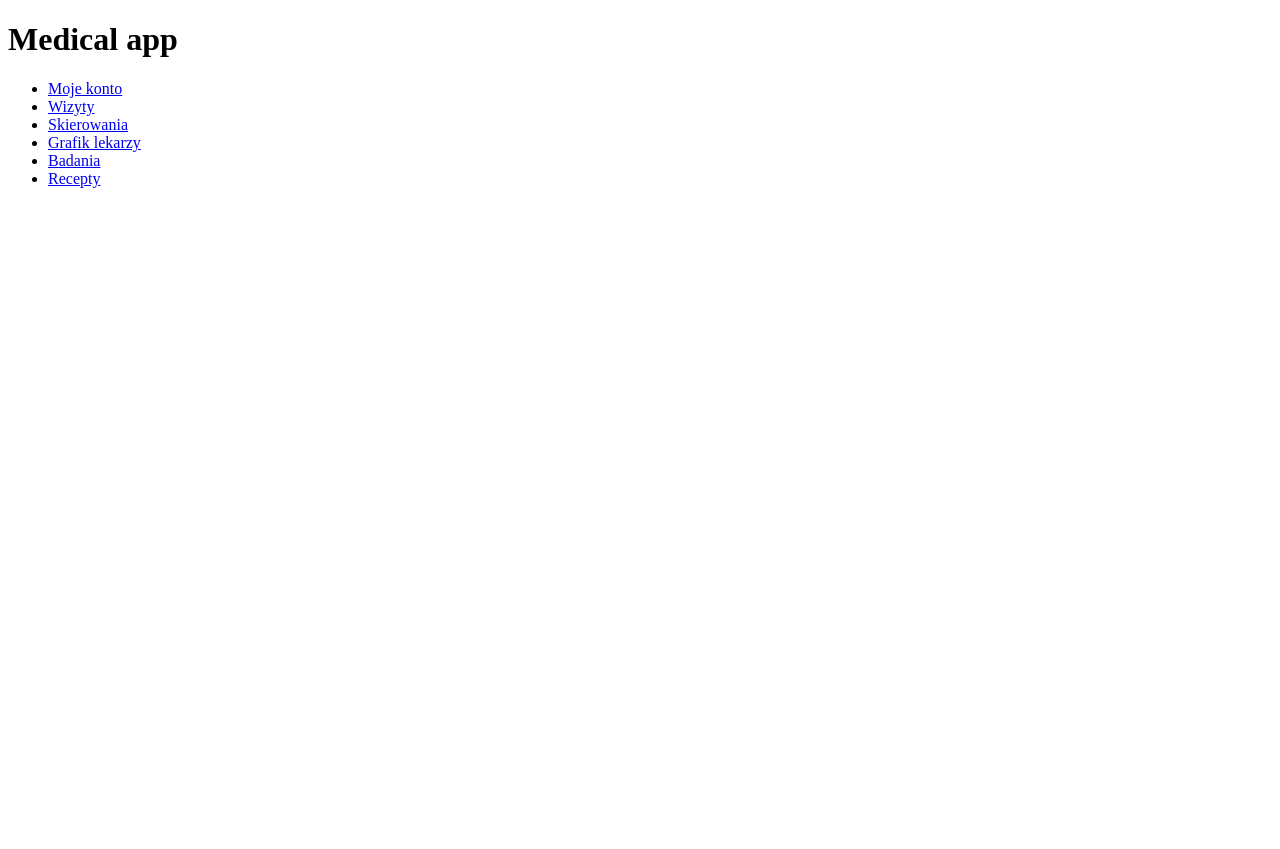
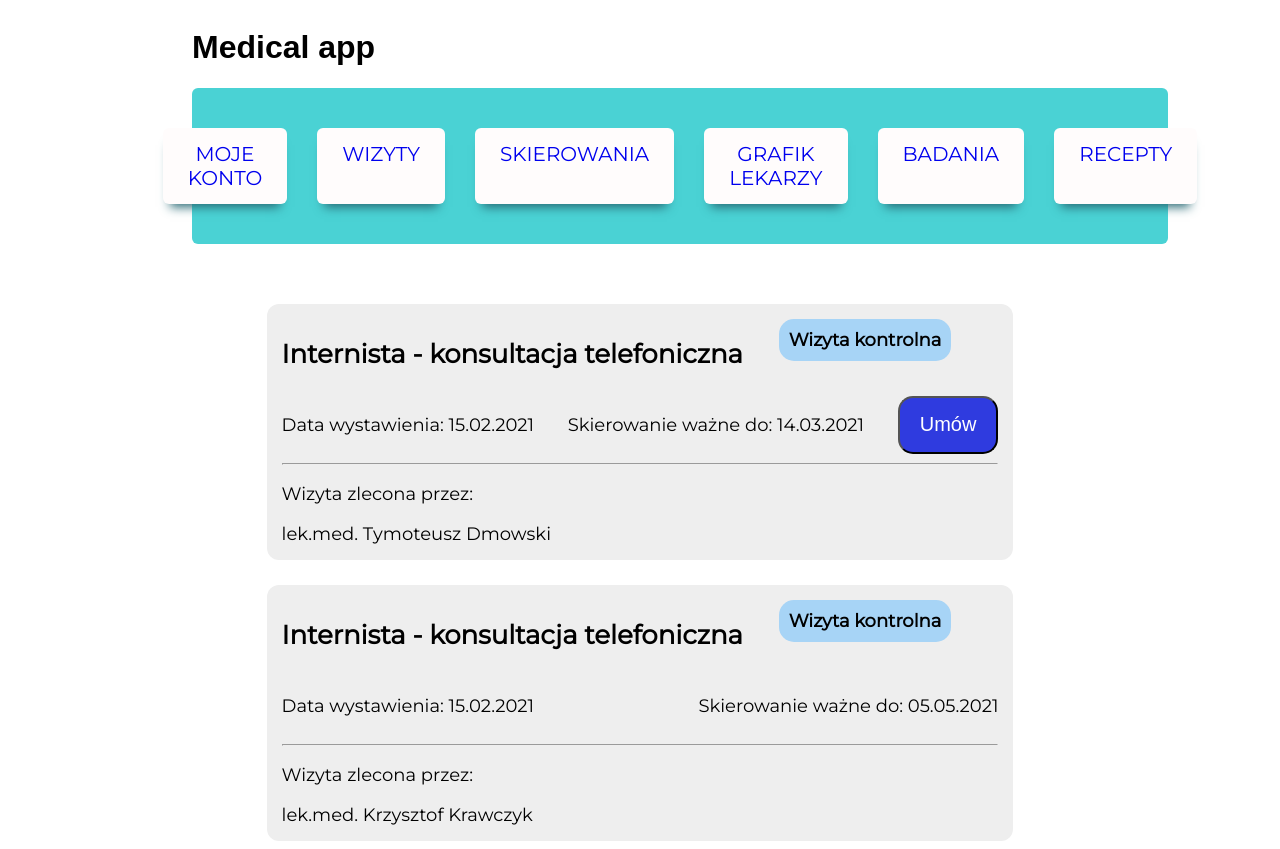
Before and after one commit to zuzKomar/medical-center-frontend, a React (Create React App) app: page / in a window 1280 px wide. Before the commit the page ends 800 px from the top, so only its background shows below. Built offline with nearby package versions, Linux system fonts and the light colour scheme.

Commit message:
finished referral and navigation styling

```diff
--- a/src/App.js
+++ b/src/App.js
@@ -1,17 +1,39 @@
 import Navigation from "./components/fragments/Navigation";
+import RefferalList from "./components/referral/ReferralList";
 import {
     BrowserRouter as Router,
     Switch,
     Route
 } from "react-router-dom";
-
+import {useState} from 'react'
 
 function App() {
+    const [referrals, setReferrals] = useState([
+        {
+            id:1,
+            serviceId:1,
+            dateFrom: '15.02.2021',
+            dateTo: '14.03.2021',
+            used: false,
+            patient: 1,
+            doctor: 'Tymoteusz Dmowski' //brak w encji
+        },
+        {
+            id:2,
+            serviceId:2,
+            dateFrom: '15.02.2021',
+            dateTo: '05.05.2021',
+            used: true,
+            patient: 1,
+            doctor: 'Krzysztof Krawczyk'
+        }
+    ])
   return (
       <Router>
           <div>
               <h1>Medical app</h1>
               <Navigation/>
+              <RefferalList referrals={referrals}/>
           </div>
       </Router>
   );
--- a/src/components/fragments/Navigation.js
+++ b/src/components/fragments/Navigation.js
@@ -1,19 +1,19 @@
 import React from "react";
-import {Link} from 'react-router-dom'
+import {NavLink} from 'react-router-dom'
 
 function Navigation(){
     return(
-        <nav>
-            <ul>
-                <li><Link to="/">Moje konto</Link> </li>
-                <li><Link to="/wizyty">Wizyty</Link> </li>
-                <li><Link to="/skierowania">Skierowania</Link></li>
-                <li><Link to="/grafik-lekarzy">Grafik lekarzy</Link></li>
-                <li><Link to="/badania">Badania</Link></li>
-                <li><Link to="/recepty">Recepty</Link></li>
+        <nav >
+            <ul className="nav">
+                <li><NavLink to="/moje-konto" style={{textDecoration:"none"}}>MOJE KONTO</NavLink> </li>
+                <li><NavLink to="/wizyty" style={{textDecoration:"none"}}>WIZYTY</NavLink> </li>
+                <li><NavLink to="/skierowania" style={{textDecoration:"none"}}>SKIEROWANIA</NavLink></li>
+                <li><NavLink to="/grafik-lekarzy" style={{textDecoration:"none"}}>GRAFIK LEKARZY</NavLink></li>
+                <li><NavLink to="/badania" style={{textDecoration:"none"}}>BADANIA</NavLink></li>
+                <li><NavLink to="/recepty" style={{textDecoration:"none"}}>RECEPTY</NavLink></li>
             </ul>
         </nav>
     )
 }
 
-export default Navigation
+export default Navigation;
--- /dev/null
+++ b/src/components/referral/Referral.js
@@ -0,0 +1,26 @@
+import React from "react";
+
+const Referral = ({referral}) =>{
+
+return(
+    <div className="referral">
+        <div className="referralDiv1">
+            <p className="referralHeader">Internista - konsultacja telefoniczna</p>
+            <label className="serviceType">Wizyta kontrolna</label>
+        </div>
+        <div className="referralDiv2">
+            <p>Data wystawienia: {referral.dateFrom}</p>
+            <p>Skierowanie ważne do: {referral.dateTo}</p>
+            { !referral.used  &&
+                <button className="registerReferralButton">Umów</button>
+            }
+        </div>
+        <hr/>
+        <div>
+            <p>Wizyta zlecona przez:</p>
+            lek.med. {referral.doctor}
+        </div>
+    </div>
+)}
+
+export default Referral
--- /dev/null
+++ b/src/components/referral/ReferralList.js
@@ -0,0 +1,16 @@
+import React from "react";
+import Referral from "./Referral";
+
+
+
+const RefferalList = ({referrals}) =>{
+    return(
+        <div className="referralList">
+            {referrals.map((referral) =>(
+                <Referral key={referral.id} referral={referral}/>
+                ))}
+        </div>
+    )
+}
+
+export default RefferalList
--- /dev/null
+++ b/src/index.css
@@ -0,0 +1,111 @@
+@import url('https://fonts.googleapis.com/css2?family=Montserrat:wght@200;300;400&display=swap');
+html{
+    display: flex;
+    font-family: sans-serif;
+    font-size: 100%;
+    flex-flow: row nowrap;
+    justify-content: center;
+    align-content: center;
+    align-items: center;
+
+}
+
+body{
+    width: 70%;
+}
+
+.nav{
+    width: 100%;
+    background-color: #4ad2d4;
+    display: flex;
+    justify-content: center;
+    text-align: center;
+    margin-bottom: 20px;
+    padding: 40px;
+    border-radius:6px;
+}
+
+.nav li{
+    text-decoration: none;
+    font-family: 'Montserrat', sans-serif;
+    color: black;
+    width: 15rem;
+    display:inline-block;
+    padding: 14px 25px;
+    font-size: 20px;
+    transition:0.3s ease-in-out;
+    margin-left: 15px;
+    margin-right: 15px;
+    border-radius:6px;
+    box-shadow: 0px 10px 10px -7px #276873;
+    background-color: #FFFCFC;
+}
+
+.nav li:hover, .nav li:active{
+    background-color: #CBCBCB;
+}
+
+
+
+.referralList{
+    display: flex;
+    width: 100%;
+    align-items: flex-start;
+    justify-content: center;
+    flex-direction: column;
+    padding-top: 15px;
+
+
+}
+
+.referral{
+    background-color: #eeeeee;
+    display: inline-block;
+    justify-content: center;
+    border-radius:12px;
+    width: 80%;
+    padding: 15px;
+    margin: 0 auto;
+    margin-top: 25px;
+    font-family: 'Montserrat', sans-serif;
+    font-size: 18px;
+
+}
+
+.referralDiv1{
+    display: flex;
+    margin-top: -1%;
+}
+
+.referralHeader{
+    font-weight: bold;
+    font-size: 26px;
+    margin-right: 5%;
+}
+
+.serviceType{
+    padding: 10px;
+    background-color: #a7d4f6;
+    border-radius: 15px;
+    font-weight: bold;
+    height: 20%;
+    margin-top: 1%;
+}
+
+.referralDiv2{
+    display: flex;
+    justify-content: space-between;
+}
+
+
+.referralDiv2 .registerReferralButton{
+    text-decoration: none;
+    color: white;
+    background-color: #2f3bdf;
+    border-radius: 15px;
+    padding: 5px;
+    padding-left: 20px;
+    padding-right: 20px;
+    cursor: pointer;
+    font-size: 20px;
+}
--- a/src/index.js
+++ b/src/index.js
@@ -1,7 +1,7 @@
 import React from 'react';
 import ReactDOM from 'react-dom';
 import App from './App';
-
+import './index.css';
 
 ReactDOM.render(
   <React.StrictMode>
```
